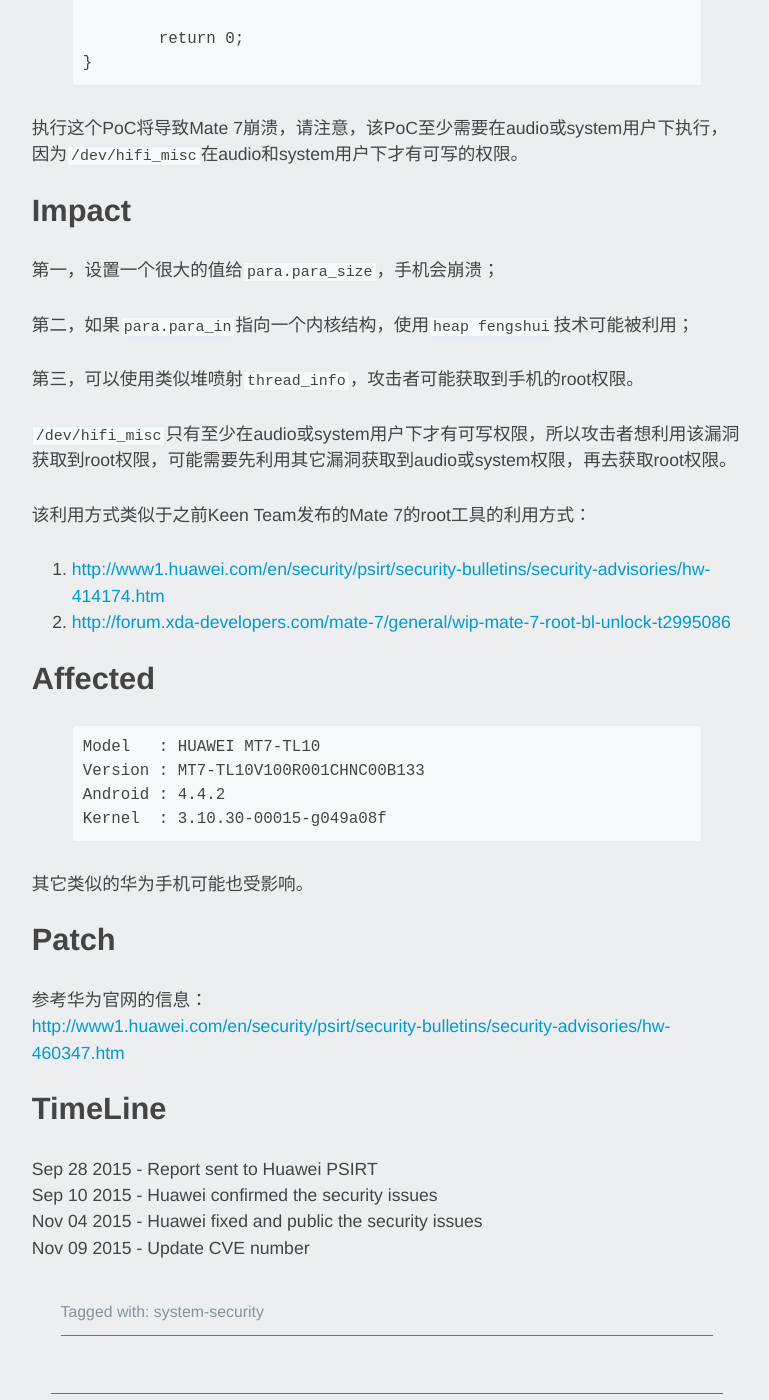
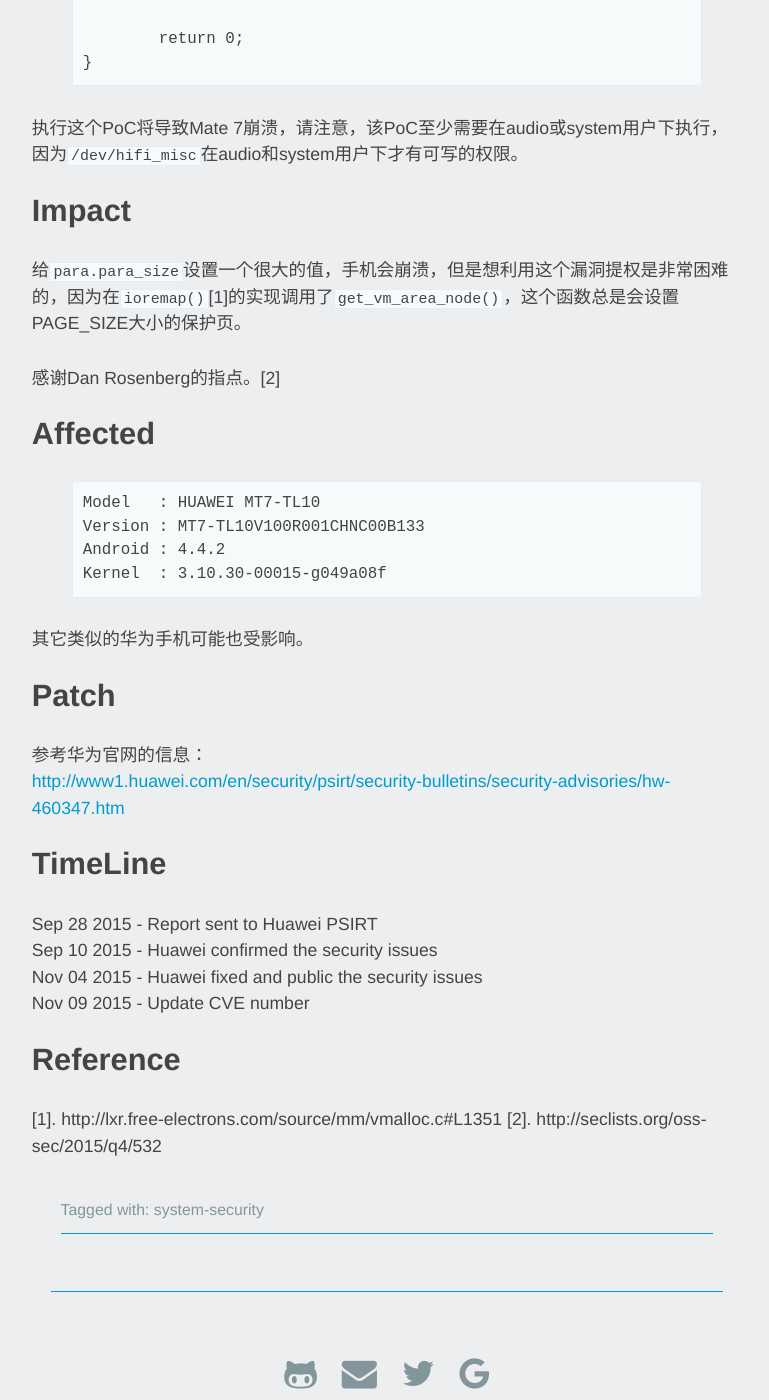
Before and after one commit to hardenedlinux/hardenedlinux.github.io, a Jekyll site: the page built from _posts/2015-12-12-cve-2015-8088-analysis.markdown, in a window 1280 px wide and 1400 px high, scrolled down 3762 px. Shown: the whole window, without its empty margins (253-1022 px from the left). Built offline with Jekyll 4.4.1, drawn with Linux system fonts in a browser that asks for light colours; nearby versions of some CDN libraries; some of the changed text lies outside the part shown.

Commit message:
modify error

```diff
--- a/_posts/2015-12-12-cve-2015-8088-analysis.markdown
+++ b/_posts/2015-12-12-cve-2015-8088-analysis.markdown
@@ -128,17 +128,10 @@ int main(int arg, char **argv)
 执行这个PoC将导致Mate 7崩溃，请注意，该PoC至少需要在audio或system用户下执行，因为`/dev/hifi_misc`在audio和system用户下才有可写的权限。
 
 ### Impact
-第一，设置一个很大的值给`para.para_size`，手机会崩溃；
 
-第二，如果`para.para_in`指向一个内核结构，使用`heap fengshui`技术可能被利用；
+给`para.para_size`设置一个很大的值，手机会崩溃，但是想利用这个漏洞提权是非常困难的，因为在`ioremap()`[1]的实现调用了`get_vm_area_node()`，这个函数总是会设置PAGE_SIZE大小的保护页。
 
-第三，可以使用类似堆喷射`thread_info`，攻击者可能获取到手机的root权限。
-
-`/dev/hifi_misc`只有至少在audio或system用户下才有可写权限，所以攻击者想利用该漏洞获取到root权限，可能需要先利用其它漏洞获取到audio或system权限，再去获取root权限。
-
-该利用方式类似于之前Keen Team发布的Mate 7的root工具的利用方式：
-1. [http://www1.huawei.com/en/security/psirt/security-bulletins/security-advisories/hw-414174.htm](http://www1.huawei.com/en/security/psirt/security-bulletins/security-advisories/hw-414174.htm)
-2. [http://forum.xda-developers.com/mate-7/general/wip-mate-7-root-bl-unlock-t2995086](http://forum.xda-developers.com/mate-7/general/wip-mate-7-root-bl-unlock-t2995086)
+感谢Dan Rosenberg的指点。[2]
 
 ### Affected
 
@@ -161,3 +154,7 @@ Kernel  : 3.10.30-00015-g049a08f
  Sep 10 2015 - Huawei confirmed the security issues
  Nov 04 2015 - Huawei fixed and public the security issues
  Nov 09 2015 - Update CVE number
+
+### Reference
+[1]. http://lxr.free-electrons.com/source/mm/vmalloc.c#L1351
+[2]. http://seclists.org/oss-sec/2015/q4/532
```
Also changed, not shown: other parts of _posts/2015-12-12-cve-2015-8088-analysis.markdown (+1 -1 lines).
